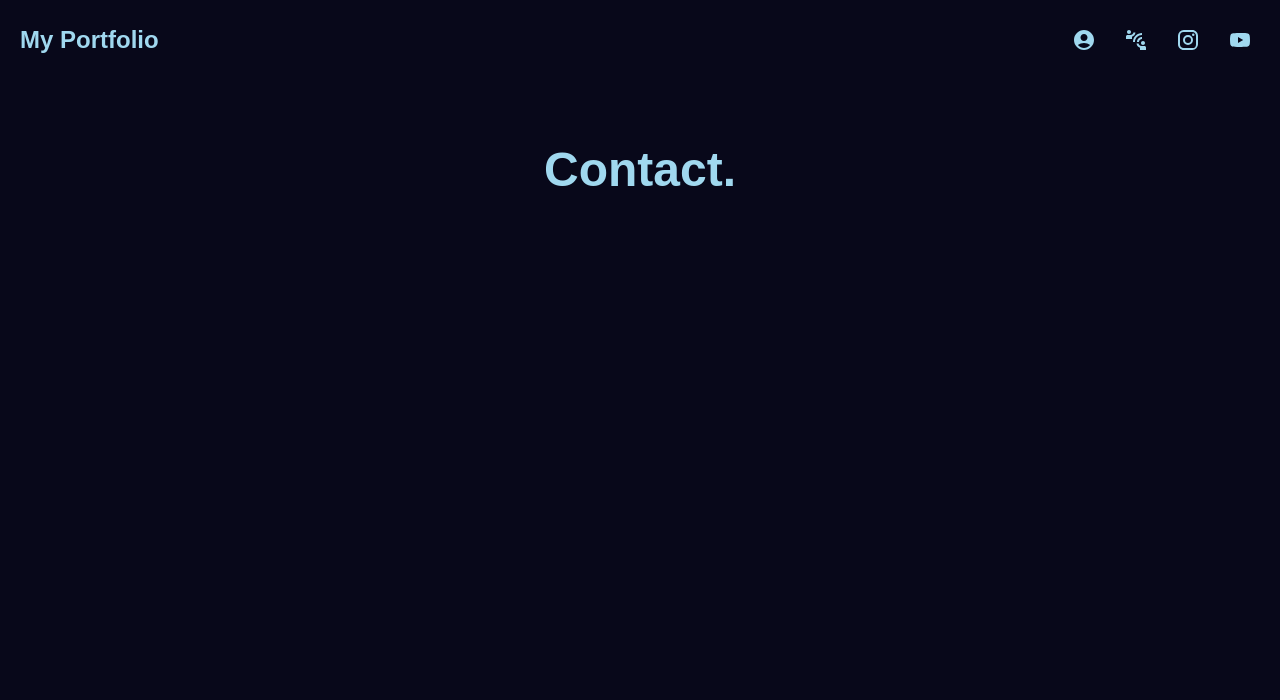
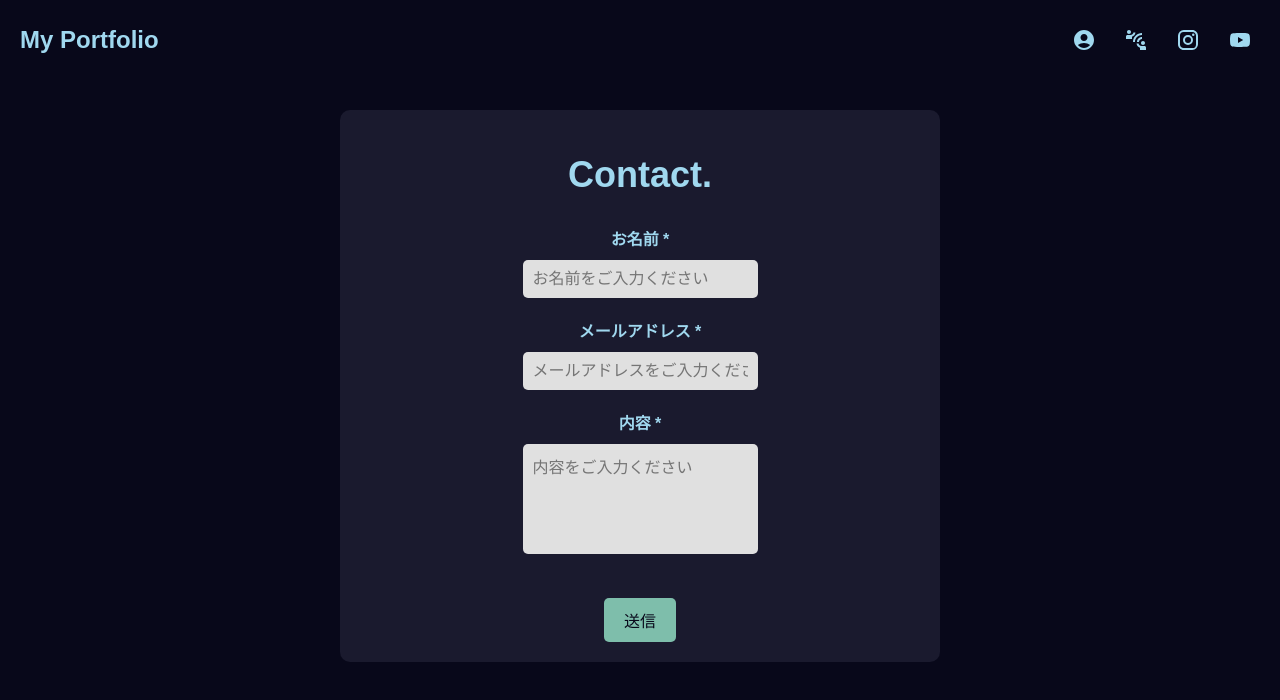
Before and after one commit to HibikiKobayashii/portforio, a Next.js app: page /contact in a window 1280 px wide. Shown: the top 700 px of the page. Built offline with nearby package versions, Linux system fonts and the light colour scheme.

Commit message:
Update contact.tsx

```diff
--- a/pages/contact.tsx
+++ b/pages/contact.tsx
@@ -22,22 +22,62 @@ const Contact = () => {
           * {
             box-sizing: border-box;
           }
-          .profile-container {
+          .contact-container {
             display: flex;
             flex-direction: column;
             align-items: center;
             justify-content: center;
             margin-top: 40px;
-            max-width: 800px;
+            max-width: 600px;
             margin-left: auto;
             margin-right: auto;
+            padding: 20px;
+            background-color: #1a1a2e;
+            border-radius: 10px;
           }
-          .profile-header {
-            font-size: 48px;
+          .contact-header {
+            font-size: 36px;
             font-weight: bold;
             margin-bottom: 30px;
             color: #a0d8ef;
             text-align: center;
+          }
+          .form-group {
+            margin-bottom: 20px;
+            width: 100%;
+          }
+          label {
+            display: block;
+            font-size: 16px;
+            font-weight: bold;
+            margin-bottom: 10px;
+            color: #a0d8ef;
+          }
+          input, textarea {
+            width: 100%;
+            padding: 10px;
+            font-size: 16px;
+            color: #08081a;
+            background-color: #e0e0e0;
+            border: none;
+            border-radius: 5px;
+            resize: none;
+          }
+          input:focus, textarea:focus {
+            outline: 2px solid #7ebeab;
+          }
+          button {
+            margin-top: 20px;
+            padding: 10px 20px;
+            font-size: 16px;
+            background-color: #7ebeab;
+            color: #08081a;
+            border: none;
+            border-radius: 5px;
+            cursor: pointer;
+          }
+          button:hover {
+            background-color: #66a792;
           }
         `}
       </style>
@@ -50,8 +90,28 @@ const Contact = () => {
           minHeight: "100vh",
         }}
       >
-        <div className="profile-container">
-          <h1 className="profile-header">Contact.</h1>
+        <div className="contact-container">
+          <h1 className="contact-header">Contact.</h1>
+          <form>
+            <div className="form-group">
+              <label htmlFor="name">お名前 *</label>
+              <input type="text" id="name" placeholder="お名前をご入力ください" required />
+            </div>
+            <div className="form-group">
+              <label htmlFor="email">メールアドレス *</label>
+              <input type="email" id="email" placeholder="メールアドレスをご入力ください" required />
+            </div>
+            <div className="form-group">
+              <label htmlFor="message">内容 *</label>
+              <textarea
+                id="message"
+                rows="5"
+                placeholder="内容をご入力ください"
+                required
+              ></textarea>
+            </div>
+            <button type="submit">送信</button>
+          </form>
         </div>
       </main>
     </div>
```
